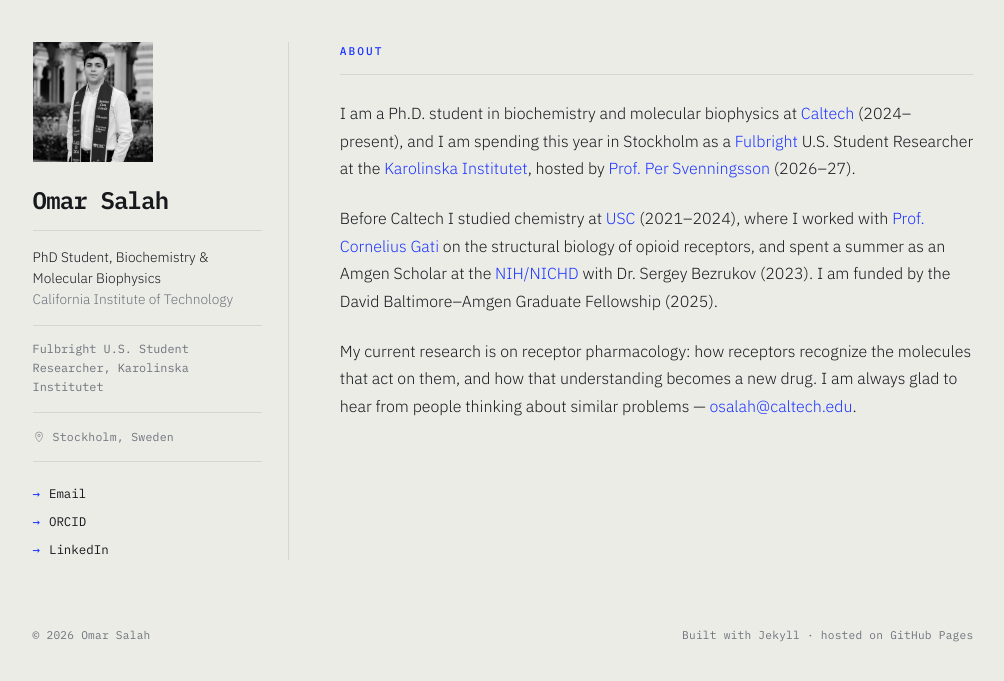
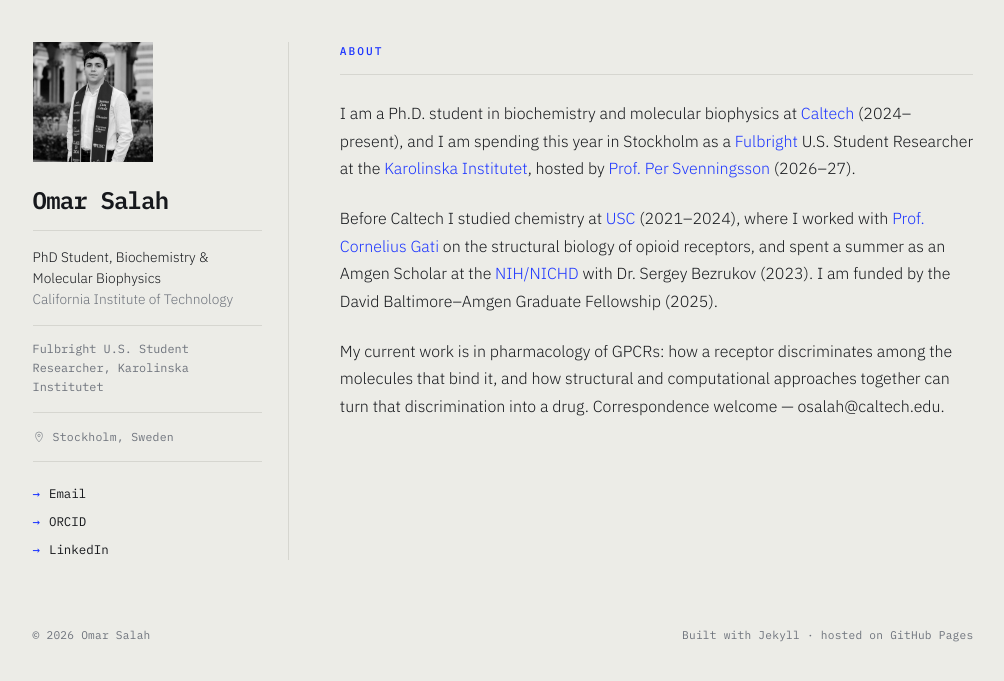
Before and after one commit to omarsalahc/omarsalahc.github.io, a Jekyll site: the page built from index.md, in a window 1280 px wide. Shown: the top 681 px of the page, without its empty margins (137-1141 px from the left). Built offline with Jekyll 4.4.1, drawn with Linux system fonts in a browser that asks for light colours.

Commit message:
Update index.md

```diff
--- a/index.md
+++ b/index.md
@@ -9,4 +9,4 @@ I am a Ph.D. student in biochemistry and molecular biophysics at [Caltech](https
 
 Before Caltech I studied chemistry at [USC](https://dornsife.usc.edu/chem/) (2021–2024), where I worked with [Prof. Cornelius Gati](https://gati-lab.com/) on the structural biology of opioid receptors, and spent a summer as an Amgen Scholar at the [NIH/NICHD](https://www.nichd.nih.gov/) with Dr. Sergey Bezrukov (2023). I am funded by the David Baltimore–Amgen Graduate Fellowship (2025).
 
-My current research is on receptor pharmacology: how receptors recognize the molecules that act on them, and how that understanding becomes a new drug. I am always glad to hear from people thinking about similar problems — <osalah@caltech.edu>.
+My current work is in pharmacology of GPCRs: how a receptor discriminates among the molecules that bind it, and how structural and computational approaches together can turn that discrimination into a drug. Correspondence welcome — osalah@caltech.edu.
```
